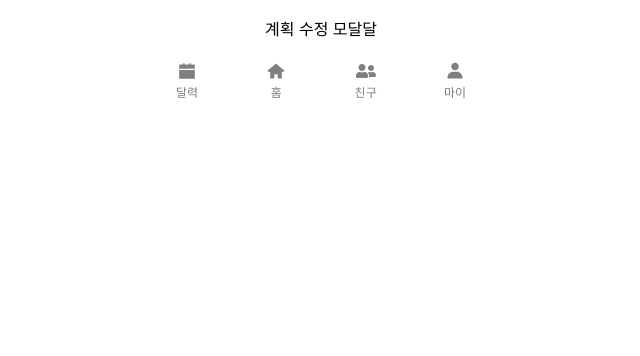
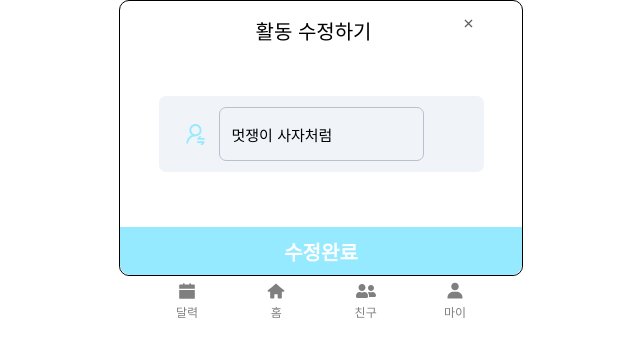
Before and after one commit to Miniproject-Boopower/FE, a React (Create React App) app: page /fixplanmodal in a window 1280 px wide. Shown: the top 356 px of the page, without its empty margins (319-959 px from the left). Built offline with nearby package versions, Linux system fonts and the light colour scheme.

Commit message:
mypage2모달창띄우기

```diff
--- a/src/pages/Fixplanmodal.jsx
+++ b/src/pages/Fixplanmodal.jsx
@@ -1,5 +1,125 @@
-export default function FixplanModal(){
+import React from "react";
+import styled from "styled-components";
+import { RiCloseLine } from "react-icons/ri";
+import { AiOutlineUserSwitch } from "react-icons/ai";
+
+
+const PageContainer = styled.div`
+    width: 25.125rem;
+    height: 17.125rem;
+    background-color: #ffffff;
+    border-radius: 0.625rem;
+    display: flex;
+    flex-direction: column;
+    align-items: center;
+    gap: 2.75rem;
+    overflow: hidden;
+    border: 1px solid black;
+`;
+
+const ModalHeader = styled.div`
+    width: 22.245rem;
+    height: 3.1875rem;
+    display: flex;
+    flex-direction: row;
+    box-sizing: border-box;
+    padding: 0.94rem 1.44rem;
+`;
+
+const CloseButton = styled(RiCloseLine)`
+    width: 0.9375rem;
+    height: 0.9375rem;
+    fill: #635F5F;
+`;
+
+const ModalTitle = styled.div`
+    color: #000;
+    font-size: 1.25rem;
+    font-style: normal;
+    font-weight: 400;
+    line-height: normal;
+    margin: 0 auto;
+`;
+
+const ActivityContainer = styled.div`
+    width: 20.3125rem;
+    height: 4.75rem;
+    border-radius: 0.4375rem;
+    background: #F0F4F8;
+    display: flex;
+    flex-direction: row;
+    align-items: center;
+    padding-left: 1.56rem;
+    box-sizing: border-box;
+    gap: 0.69rem;
+`;
+
+const PersonButton = styled(AiOutlineUserSwitch)`
+  width: 1.5625rem;
+  height: 1.5625rem;
+  fill: #96EAFF;
+`;
+
+const EditContainer = styled.div`
+    width: 12.8125rem;
+    height: 3.375rem;
+    border-radius: 0.4375rem;
+    border: 1px solid #BABFCF;
+    display: flex;
+    align-items: center;
+    padding-left: 0.69rem;
+    box-sizing: border-box;
+`;
+
+const ActivityItem = styled.div`
+    color: #000;
+    font-size: 0.9375rem;
+    font-style: normal;
+    font-weight: 400;
+    line-height: normal;
+`;
+
+const SubmitButton = styled.div`
+    width: 25.1rem;
+    height: 3rem;
+    display: flex;
+    justify-content: center;
+    align-items: center;
+    background: #96EAFF;
+    border-radius: 0 0 0.625rem 0.625rem;
+    margin-top: auto; //하단에 붙임
+
+`
+const SubmitTitle = styled.div`
+    color: #FFF;
+    font-size: 1.25rem;
+    font-style: normal;
+    font-weight: 700;
+    line-height: normal;
+`;
+
+export default function FixplanModal({ onClose}){
     return(
-        <p>계획 수정 모달달</p>
+        <div>
+            <PageContainer>
+                <ModalHeader>
+                    <ModalTitle>
+                        활동 수정하기
+                    </ModalTitle>
+                    <CloseButton onClick = {onClose} />
+                </ModalHeader>
+                <ActivityContainer>
+                    <PersonButton />
+                    <EditContainer>
+                        <ActivityItem>
+                            멋쟁이 사자처럼
+                        </ActivityItem>
+                    </EditContainer>
+                </ActivityContainer>
+                <SubmitButton>
+                    <SubmitTitle>수정완료</SubmitTitle>
+                </SubmitButton>
+            </PageContainer>
+        </div>
     )
 }
--- a/src/pages/bestfriend.jsx
+++ b/src/pages/bestfriend.jsx
@@ -1,5 +1,6 @@
 import React, { useState } from "react";
 import styled from "styled-components";
+import { useNavigate } from 'react-router-dom';
 import { WiDirectionLeft } from "react-icons/wi";
 import { FaRegSquareCheck } from "react-icons/fa6";
 
@@ -40,6 +41,7 @@ const BackButton = styled(WiDirectionLeft)`
     height: 2rem;
     position: absolute; /* 절대 위치로 설정 */
     left: 0.5rem; /* 원하는 위치로 이동 */
+    cursor: pointer; // 요게 중요!
 
 `;
 
@@ -310,10 +312,17 @@ export default function BestFriend(){
 
     const isFlipped = flipCount % 2 === 1;
 
+    const navigate = useNavigate();
+
+    const onClickBackButton = () => {
+        console.log('뒤로가기 버튼 클릭함');
+        navigate(`/main`);
+      };
+
     return (
         <PageContainer onMouseMove={handleMouseMove} onMouseUp={handleMouseUp} onMouseLeave={handleMouseLeave} onMouseDown={handleMouseDown}>
             <HeaderContainer>
-                <BackButton />
+                <BackButton onClick={onClickBackButton} />
                 <Header>친구 정보</Header>
             </HeaderContainer>
             <MainContainer>
--- a/src/pages/mypage2.jsx
+++ b/src/pages/mypage2.jsx
@@ -1,11 +1,14 @@
 import React from "react";
 import styled from "styled-components";
+import { useNavigate } from 'react-router-dom';
 import { WiDirectionLeft } from "react-icons/wi";
 import { FaRegCircleCheck } from "react-icons/fa6";
 import { LuPencil } from "react-icons/lu";
 import { LiaTrashAlt } from "react-icons/lia";
 import { AiOutlineUserSwitch } from "react-icons/ai";
 import { IoMdShare } from "react-icons/io";
+import FixplanModal from "./Fixplanmodal";
+import { useState } from "react";
 
 const PageContainer = styled.div`
     width: 25.125rem;
@@ -32,6 +35,7 @@ const BackButton = styled(WiDirectionLeft)`
     width: 2rem;
     height: 2rem;
     margin-left: 1.07rem;
+    cursor: pointer;
 `;
 
 const Header = styled.div`
@@ -128,11 +132,13 @@ const ButtonContainer1 = styled.div`
 const EditButton = styled(LuPencil)`
   width: 0.9rem;
   height: 0.9rem;
+  cursor: pointer;
 `;
 
 const DeleteButton = styled(LiaTrashAlt)`
   width: 0.9375rem;
   height: 0.9375rem;
+  cursor: pointer;
 `
 
 const ListContainer = styled.div`
@@ -223,11 +229,42 @@ const ShareButton = styled(IoMdShare)`
 `
 
 export default function Mypagedepth(){
+  //모달창 띄우기 위한 상태관리
+  const [ModalOpen, setModalOpen] = useState(false);
+  const OnClickEditButton = () => {
+    setModalOpen(true); // 모달 열기
+  };
+  const closeModal = () => {
+    setModalOpen(false);
+  };
+
+  const navigate = useNavigate();
+
+    const OnClickBackButton = () => {
+        console.log('뒤로가기 버튼 클릭함');
+        navigate(`/main`);
+      };
+
+
+  const importantActivities = [
+    {
+      title: "멋쟁이사자처럼 13기",
+      tag: "중요활동"
+    },
+    {
+      title: "멋쟁이사자처럼 13기",
+      tag: "중요활동"
+    }
+  ];
+
+
+
+
   return(
       <div>
         <PageContainer>
           <HeaderContainer>
-            <BackButton />
+            <BackButton onClick={OnClickBackButton}/>
             <Header>
               활동 목록
             </Header>
@@ -237,7 +274,20 @@ export default function Mypagedepth(){
               <ImportantHeader>
                 중요 활동 목록
               </ImportantHeader>
-              <ImportantListContent>
+              { importantActivities.map((activity,index) => (
+                <ImportantListContent key={index}>
+                <CheckButton />
+                <ImportantList1>
+                  <ImportantList>{activity.title}</ImportantList>
+                  <Important>{activity.tag}</Important>
+                </ImportantList1>
+                <ButtonContainer1>
+                  <EditButton onClick={OnClickEditButton} />
+                  <DeleteButton />
+                </ButtonContainer1>
+              </ImportantListContent>
+            ))}
+              {/*<ImportantListContent>
                 <CheckButton />
                 <ImportantList1>
                   <ImportantList>
@@ -248,7 +298,7 @@ export default function Mypagedepth(){
                   </Important>
                 </ImportantList1>
                 <ButtonContainer1>
-                  <EditButton />
+                  <EditButton onClick={OnClickEditButton}/>
                   <DeleteButton />
                 </ButtonContainer1>
               </ImportantListContent>
@@ -263,10 +313,10 @@ export default function Mypagedepth(){
                   </Important>
                 </ImportantList1>
                 <ButtonContainer1>
-                  <EditButton />
+                  <EditButton onClick={OnClickEditButton}/>
                   <DeleteButton />
                 </ButtonContainer1>
-              </ImportantListContent>
+              </ImportantListContent> */}
             </ImportantListCard>
           </ImportantListContainer>
           <ListContainer>
@@ -285,7 +335,7 @@ export default function Mypagedepth(){
                   </NoImportant>
                 </List1>
                 <ButtonContainer2>
-                  <EditButton />
+                  <EditButton onClick={OnClickEditButton} />
                   <ShareButton />
                   <DeleteButton />
                 </ButtonContainer2>
@@ -301,7 +351,7 @@ export default function Mypagedepth(){
                   </NoImportant>
                 </List1>
                 <ButtonContainer2>
-                  <EditButton />
+                  <EditButton onClick={OnClickEditButton}/>
                   <ShareButton />
                   <DeleteButton />
                 </ButtonContainer2>
@@ -309,6 +359,20 @@ export default function Mypagedepth(){
             </ListCard>
           </ListContainer>
         </PageContainer>
+        {ModalOpen && (
+  <div style={{
+    position: 'fixed',
+    top: 0, left: 0, right: 0, bottom: 0,
+    backgroundColor: 'rgba(0,0,0,0.3)',
+    display: 'flex',
+    justifyContent: 'center',
+    alignItems: 'center',
+    zIndex: 999
+  }}>
+    <FixplanModal onClose={closeModal} />
+  </div>
+)}
+
       </div>
   )
 }
```
